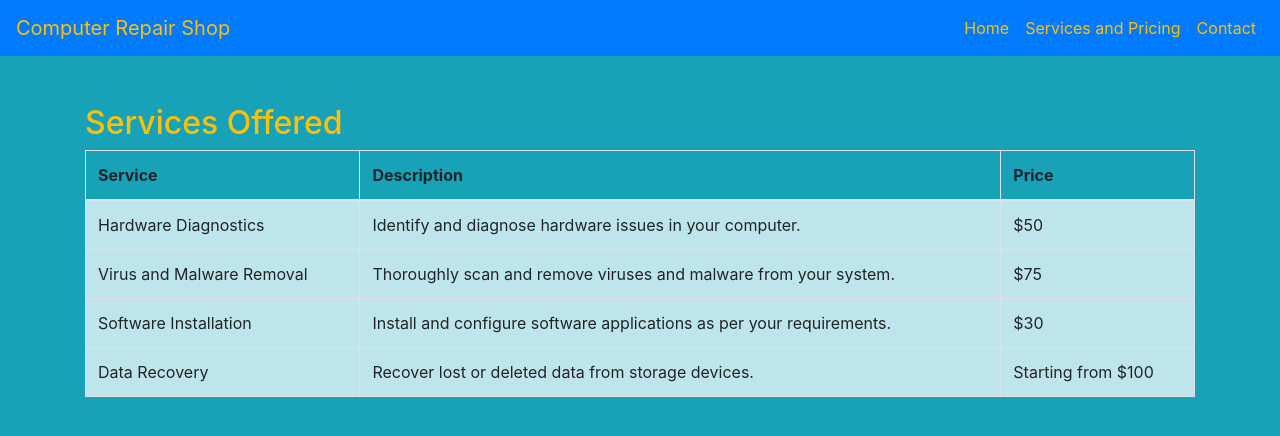
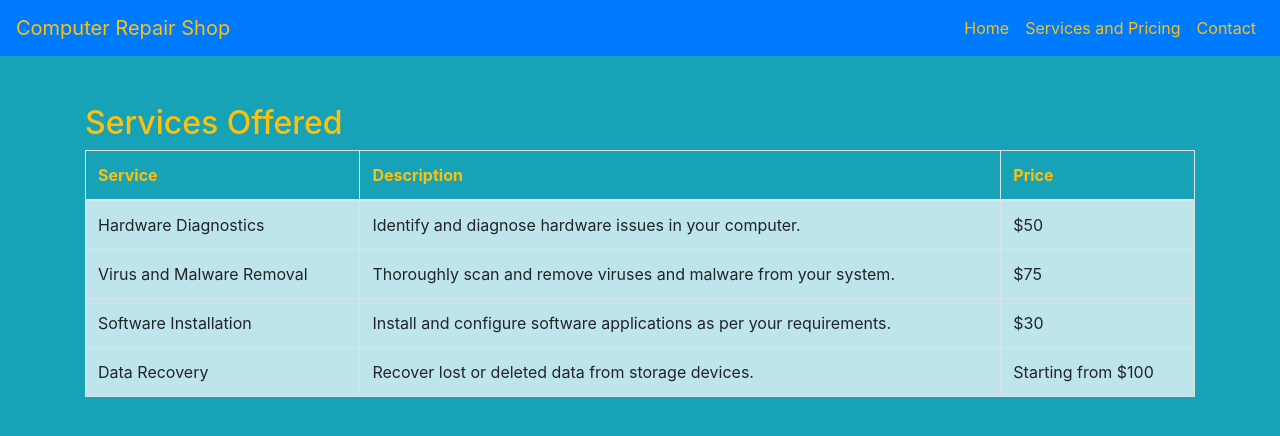
Before and after one commit to JasonNaggles/Week09Assignment, a website: page services-prices.html in a window 1280 px wide. Drawn offline with nearby package versions, Linux system fonts and the light colour scheme.

Commit message:
first commit

```diff
--- a/services-prices.html
+++ b/services-prices.html
@@ -31,9 +31,9 @@
     <table class="table table-bordered">
       <thead>
         <tr>
-          <th>Service</th>
-          <th>Description</th>
-          <th>Price</th>
+          <th class="text-warning">Service</th>
+          <th class="text-warning">Description</th>
+          <th class="text-warning">Price</th>
         </tr>
       </thead>
       <tbody>
```
